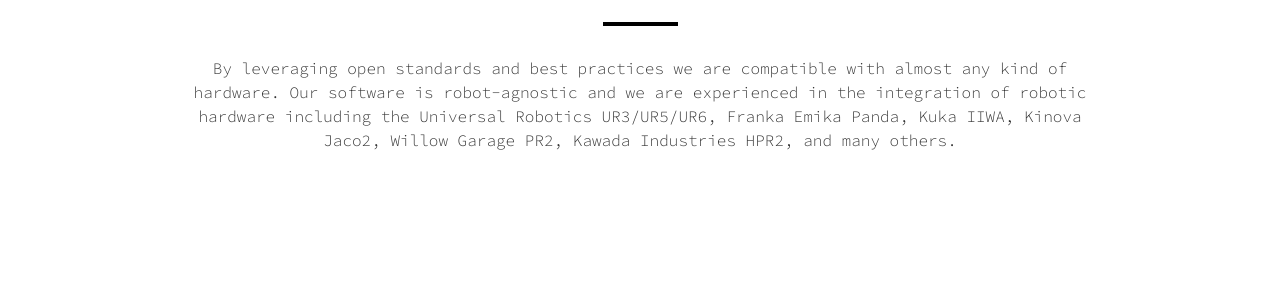
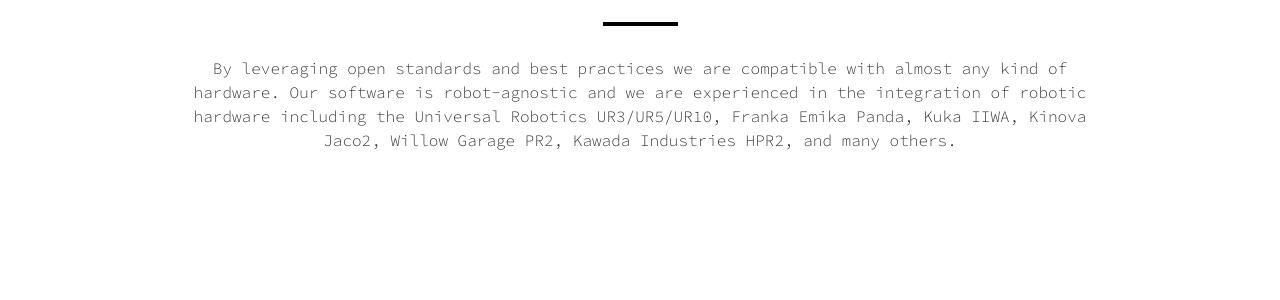
Before and after one commit to PickNikRobotics/beta_moveit_website, a Jekyll site: the page built from index.md, in a window 1280 px wide. Shown: the part 3254-3554 px from the top of the page. Built offline with Jekyll 4.4.1, drawn with Linux system fonts in a browser that asks for light colours; nearby versions of some CDN libraries.

Commit message:
Fix UR6 Stupid Mistake

```diff
--- a/_layouts/home.html
+++ b/_layouts/home.html
@@ -174,7 +174,7 @@
             <img class="integIcon" src="./images/integration-icons.jpg">
             <div class="integTitle">INTEGRATION FOR ALL</div>
             <div class="lineN"></div>
-            <div class="integSubText">By leveraging open standards and best practices we are compatible with almost any kind of hardware. Our software is robot-agnostic and we are experienced in the integration of robotic hardware including the Universal Robotics UR3/UR5/UR6, Franka
+            <div class="integSubText">By leveraging open standards and best practices we are compatible with almost any kind of hardware. Our software is robot-agnostic and we are experienced in the integration of robotic hardware including the Universal Robotics UR3/UR5/UR10, Franka
                 Emika Panda, Kuka IIWA, Kinova Jaco2, Willow Garage PR2, Kawada Industries HPR2, and many others.</div>
         </div>
         <div class="lightgreybg">
```
